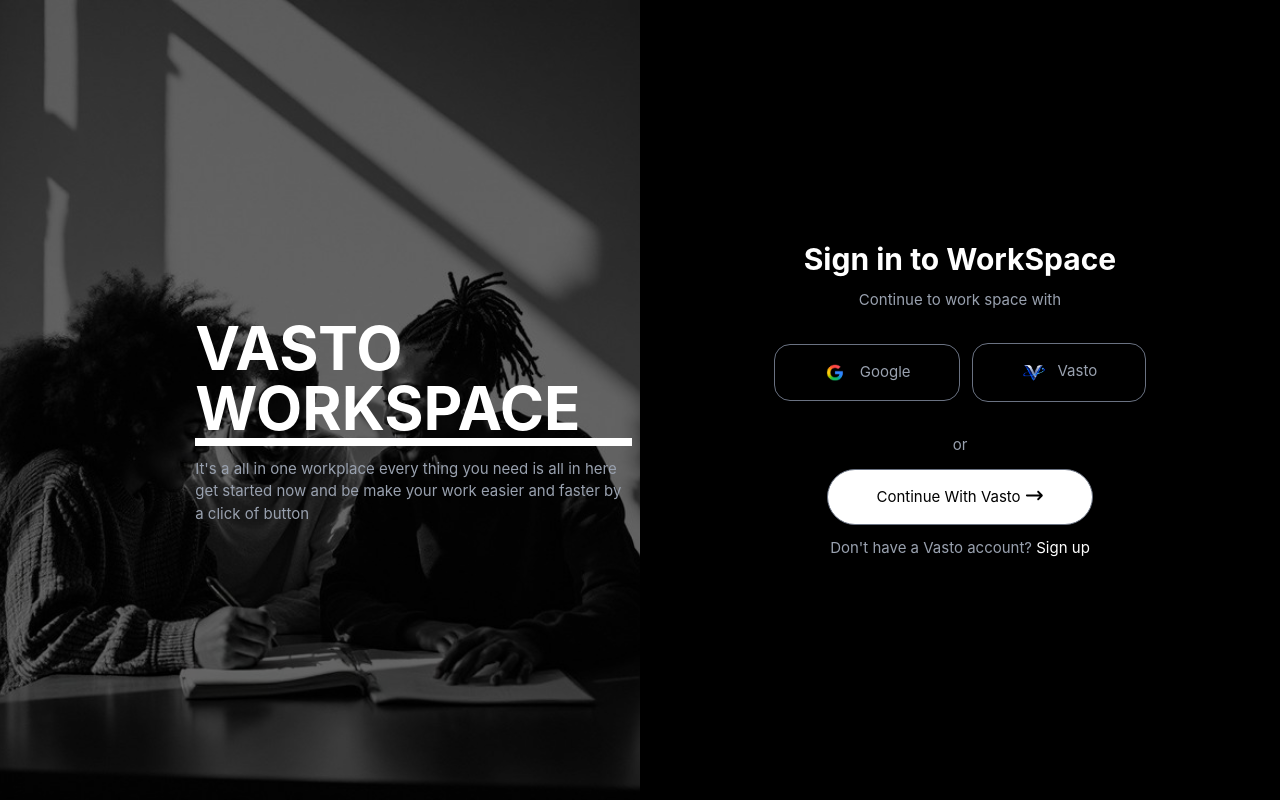
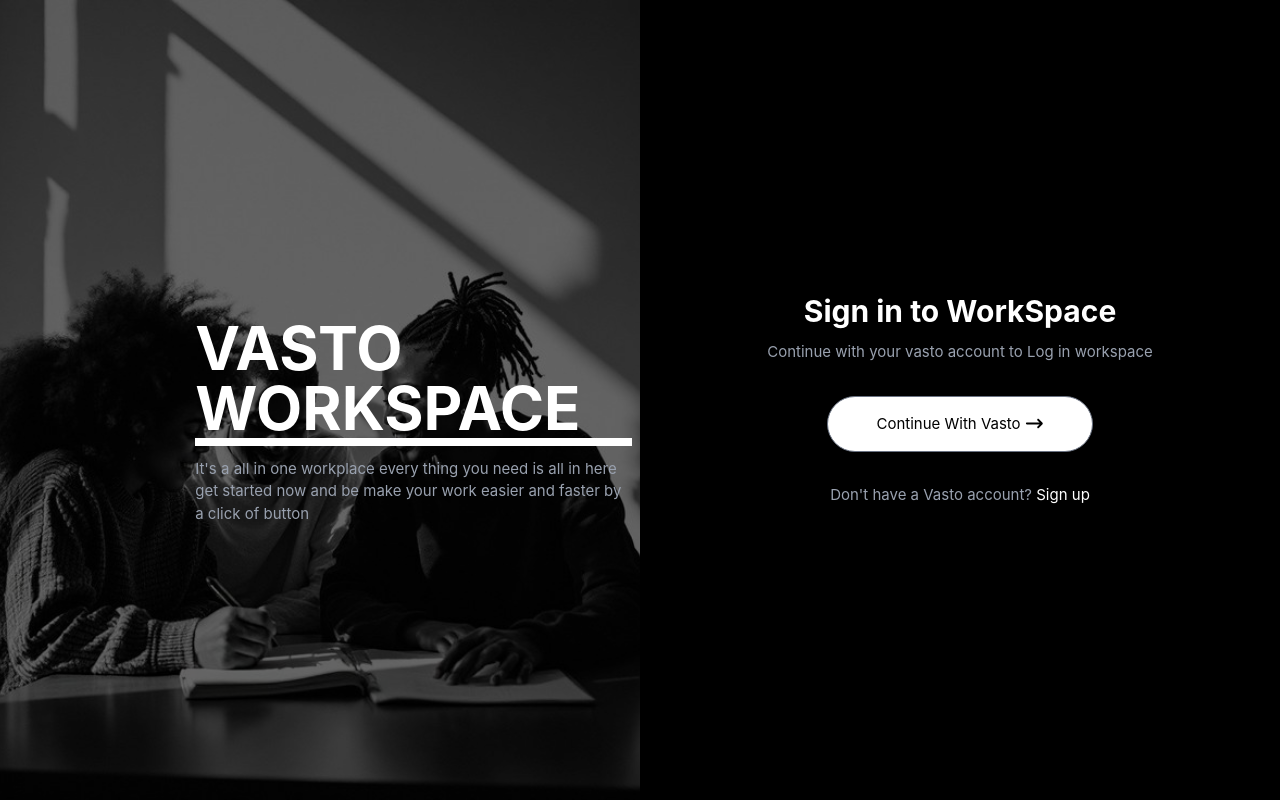
Before and after one commit to SHERAAN-INDUSTRIES/Vasto_Workspace_frontend, a React (Vite) app: page / in a window 1280 px wide. Built offline with nearby package versions, Linux system fonts and the light colour scheme.

Commit message:
removed continue with google and only left continue with vasto

```diff
--- a/src/App/index.tsx
+++ b/src/App/index.tsx
@@ -10,20 +10,14 @@ function Login():React.JSX.Element {
     return (
         <>
             <div className="h-full w-full flex justify-center items-center flex-col bg-black">
-                <div className="h-full w-full flex justify-center items-center flex-col gap-3">
+                <div className="h-full w-full flex justify-center items-center flex-col gap-8">
 
-                    <div className="flex items-center justify-center flex-col gap-8">
+                    <div className="flex items-center justify-center flex-col gap-3">
                         <div className="flex items-center justify-center flex-col gap-3">
                             <h1 className="text-3xl text-white font-bold">Sign in to WorkSpace</h1>
-                            <p>Continue to work space with </p>
+                            <p>Continue with your vasto account to Log in workspace</p>
                         </div>
-                        <div className="flex items-center justify-center flex-row gap-3">
-                            <button className="border hover:cursor-pointer hover:-translate-y-1 transition-all border-gray-500
-                            flex flex-row gap-3 rounded-2xl px-12 py-4"><img src={google} alt={"google logo"} height="25cm" width="25cm"/> Google</button>
-                            <button className="border hover:cursor-pointer hover:-translate-y-1 transition-all border-gray-500
-                            flex flex-row gap-3 rounded-2xl px-12 py-4"><img src={vasto} alt={" logo"} height="25cm" width="25cm"/> Vasto</button>
-                        </div>
-                        <p>or</p>
+
                     </div>
                     <div>
                         <Link to={"http://127.0.0.1:8000/accounts/login?workspace=true/"} target={"_blank"}>
@@ -36,7 +30,6 @@ function Login():React.JSX.Element {
                     <div className="w-10/13 flex justify-center items-center gap-5 flex-col">
                         <p>Don't have a Vasto account? <span className="text-white cursor-pointer"><Link to={"https://Pwaninet.app/users/register/"} target={"_blank"}>Sign up</Link></span></p>
                     </div>
-
                 </div>
             </div>
         </>
--- a/vite.config.ts
+++ b/vite.config.ts
@@ -6,6 +6,10 @@ import tailwindcss from '@tailwindcss/vite'
 export default defineConfig({
   plugins: [
     tailwindcss(),
-    react()
+    react(),
   ],
+  server: {
+    port: 3000,
+    strictPort: true,
+  }
 })
```
